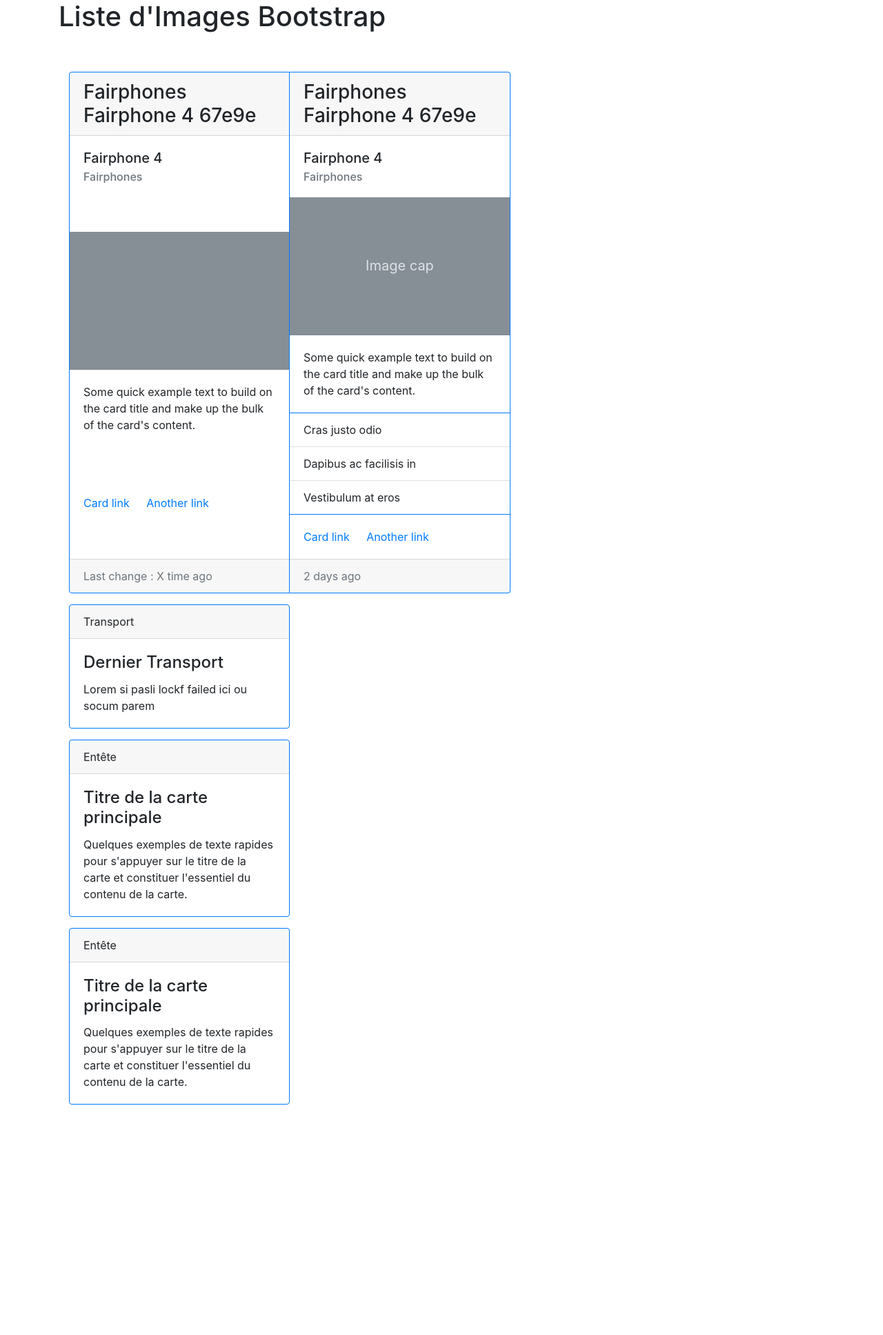
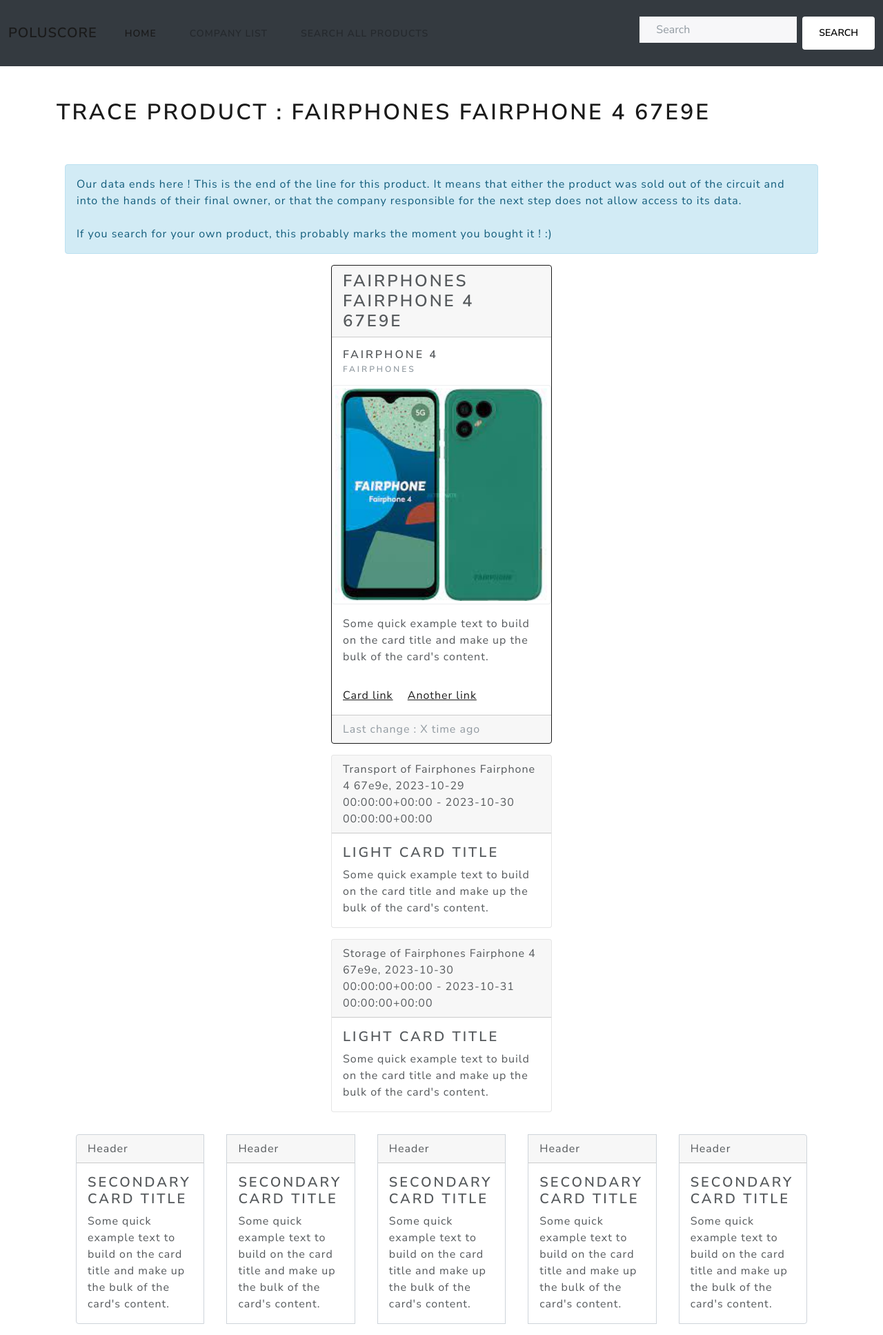
Before and after one commit to NSamper/workshop-i2-ecologie, a Django app: page /viewProduct/67e9ebf0-e5bb-4dd6-acb6-503e01ca37aa in a window 1280 px wide. Shown: the whole page at 69% size. Before the commit the page ends 1601 px from the top, so only its background shows below. Run offline with Django 4.2, Linux system fonts and the light colour scheme; data comes from the database, SQL or seed files in the repository; some libraries are stand-ins or nearby versions.

Commit message:
website+db

```diff
--- a/src/databaseModels/models.py
+++ b/src/databaseModels/models.py
@@ -4,6 +4,7 @@
 from django.db import models
 
 # Possibilities Dicts
+from polymorphic.managers import PolymorphicManager
 from polymorphic.models import PolymorphicModel
 
 TRANSPORT_TYPES = [
@@ -101,7 +102,6 @@
 
     process = models.CharField(choices=PROCESSES, max_length=3)
 
-
     def __str__(self):
         return str(self.process) + ' of ' + str(self.objectItem_input) + " into " + str(self.objectItem_output) \
                + " , " + str(self.date_in) + " - " + str(self.date_out)
@@ -128,10 +128,12 @@
 
 
 class ProductChain(BaseModel):
-    object = models.ForeignKey(to=ObjectItem, on_delete=models.CASCADE, related_name="object")
-    lastStep = models.ForeignKey(to=CompanyModel, on_delete=models.CASCADE, related_name="lastStep", null=True, blank=True)
-    currStep = models.ForeignKey(to=CompanyModel, on_delete=models.CASCADE, related_name="currStep")
-    nextStep = models.ForeignKey(to=CompanyModel, on_delete=models.CASCADE, related_name="nextStep", null=True, blank=True)
+    objectItem = models.ForeignKey(to=ObjectItem, on_delete=models.CASCADE, related_name="object")
+    lastStep = models.ForeignKey(to='self', on_delete=models.CASCADE, related_name="lastStepFK", null=True, blank=True)
+    nextStep = models.ForeignKey(to='self', on_delete=models.CASCADE, related_name="nextStepFK", null=True, blank=True)
+
+    industry_step = models.ForeignKey(to=CompanyModel,on_delete=models.CASCADE, related_name="industry_step", null=True)
+
 
     def __str__(self):
-        return str(self.currStep)
+        return str(self.industry_step)
--- a/src/productExplorer/views.py
+++ b/src/productExplorer/views.py
@@ -17,15 +17,43 @@
 def viewProduct(request, id):
 
     objectItem = ObjectItem.objects.filter(id__exact=id).first()
-    all_mail = ProductChain.objects.filter(object__id__exact=objectItem.id)
 
-    chain = []
-    for mail in all_mail:
-        pass
+    current_node = ProductChain.objects.filter(objectItem__id__exact=objectItem.id)
 
+    first_mail = current_node.exclude(lastStep__objectItem__id__exact=objectItem.id).first()
+    last_mail = current_node.exclude(nextStep__objectItem__id__exact=objectItem.id).first()
+
+    if first_mail is not None and last_mail is not None:
+
+        next_node_objects = ProductChain.objects.filter(nextStep__id__exact=first_mail.id)
+        last_node_objects = ProductChain.objects.filter(lastStep__id__exact=last_mail.id)
+
+        chain = []
+        i = 1
+        done = False
+
+        chain.append(first_mail)
+
+        while not done:
+            next_mail = current_node.get(pk=chain[-1].nextStep.id)
+
+            if next_mail.id == last_mail.id:
+                done = True
+
+            chain.append(current_node.get(pk=chain[-1].nextStep.id))
+            i += 1
+
+    else:
+        chain = None
+        next_node_objects = None
+        last_node_objects = None
+
+    print(chain)
     context = {
         "objectItem": objectItem,
-        "chains": all_mail,
+        "chain": chain,
+        "next_nodes": list(next_node_objects),
+        "last_nodes": list(last_node_objects)
     }
 
     return render(request, 'productChain.html', context=context)
--- a/src/templates/productChain.html
+++ b/src/templates/productChain.html
@@ -5,25 +5,70 @@
     <meta charset="UTF-8">
     <meta name="viewport" content="width=device-width, initial-scale=1.0">
     <title>Liste des Composants</title>
-    <link rel="stylesheet" href="https://maxcdn.bootstrapcdn.com/bootstrap/4.5.2/css/bootstrap.min.css">
+    <link rel="stylesheet" href="https://maxcdn.bootstrapcdn.com/bootstrap/4.5.2/css/bootstrap.css">
+    <link href="
+https://cdn.jsdelivr.net/npm/bootswatch@5.3.2/dist/lux/bootstrap.min.css
+" rel="stylesheet">
 </head>
 <body>
+<nav class="navbar navbar-expand-lg bg-dark" data-bs-theme="dark">
+    <div class="container-fluid">
+        <a class="navbar-brand" href="#"> Poluscore </a>
+        <button class="navbar-toggler" type="button" data-bs-toggle="collapse" data-bs-target="#navbarColor02" aria-controls="navbarColor02" aria-expanded="false" aria-label="Toggle navigation">
+            <span class="navbar-toggler-icon"></span>
+        </button>
+        <div class="collapse navbar-collapse" id="navbarColor02">
+            <ul class="navbar-nav me-auto">
+                <li class="nav-item">
+                    <a class="nav-link active" href="#">Home
+                        <span class="visually-hidden">(current)</span>
+                    </a>
+                </li>
+                <li class="nav-item">
+                    <a class="nav-link" href="#">Company list</a>
+                </li>
+                <li class="nav-item">
+                    <a class="nav-link" href="#">Search all products</a>
+                </li>
+            </ul>
+            <form class="d-flex">
+                <input class="form-control me-sm-2" type="search" placeholder="Search">
+                <button class="btn btn-secondary my-2 my-sm-0" type="submit">Search</button>
+            </form>
+        </div>
+    </div>
+</nav>
+
+<br><br>
 <div class="container">
-    <h1>Liste d'Images Bootstrap</h1>
+    <h1>Trace product : {{ objectItem }}</h1>
     <br><br>
 
+    {% if last_nodes %}
         <div class="container">
-        <div class="card-group">
+
+        </div>
+    {% else %}
+        <div class="container">
+            <div class="alert alert-info">
+                <strong> Our data ends here ! </strong> This is the end of the line for this product.
+                It means that either the product was sold out of the circuit and into the hands of their final owner,
+                or that the company responsible for the next step does not allow access to its data. <br> <br>
+                <strong> If you search for your own product, this probably marks the moment you bought it ! :)</strong>
+            </div>
+        </div>
+    {% endif %}
     <!-- Main Object of page -->
+
+    <div class="container d-flex justify-content-center">
         <div class="card border-primary mb-3" style="max-width: 20rem;">
             <h3 class="card-header"> {{ objectItem }}</h3>
             <div class="card-body">
                 <h5 class="card-title"> {{ objectItem.brand }}</h5>
                 <h6 class="card-subtitle text-muted"> {{ objectItem.supplier }}</h6>
             </div>
-            <svg xmlns="{% static 'productExplorer/phone-mobile.jpg' %}" class="d-block user-select-none" width="100%" height="200" aria-label="" focusable="false" role="img" preserveAspectRatio="xMidYMid slice" viewBox="0 0 318 180" style="font-size:1.125rem;text-anchor:middle">
-                <rect width="100%" height="100%" fill="#868e96"></rect>
-            </svg>
+            <img src="{% static 'productExplorer/phone-mobile.jpg' %}" alt="phone-mobile" class="img-thumbnail" width="100%" height="200" onclick="navigateTo('viewProduct')">
+
             <div class="card-body">
                 <p class="card-text">Some quick example text to build on the card title and make up the bulk of the card's content.</p>
             </div>
@@ -35,62 +80,53 @@
                 Last change : X time ago
             </div>
         </div>
+    </div>
+    <!-- End of Main Object of page -->
 
-        <div class="card border-primary mb-3" style="max-width: 20rem;">
-            <h3 class="card-header"> {{ objectItem }}</h3>
+
+    <!-- Start of main chain -->
+    <div class="container d-flex justify-content-center">
+        <div>
+            {% for step in chain %}
+                <div class="card bg-light mb-3" style="max-width: 20rem;">
+
+                    <div class="card-header">{{ step }}</div>
                     <div class="card-body">
-                <h5 class="card-title"> {{ objectItem.brand }}</h5>
-                <h6 class="card-subtitle text-muted"> {{ objectItem.supplier }}</h6>
-            </div>
-            <svg xmlns="http://www.w3.org/2000/svg" class="d-block user-select-none" width="100%" height="200" aria-label="Placeholder: Image cap" focusable="false" role="img" preserveAspectRatio="xMidYMid slice" viewBox="0 0 318 180" style="font-size:1.125rem;text-anchor:middle">
-                <rect width="100%" height="100%" fill="#868e96"></rect>
-                <text x="50%" y="50%" fill="#dee2e6" dy=".3em">Image cap</text>
-            </svg>
-            <div class="card-body">
+                        <h4 class="card-title">Light card title</h4>
                         <p class="card-text">Some quick example text to build on the card title and make up the bulk of the card's content.</p>
                     </div>
-            <ul class="list-group list-group-flush">
-                <li class="list-group-item">Cras justo odio</li>
-                <li class="list-group-item">Dapibus ac facilisis in</li>
-                <li class="list-group-item">Vestibulum at eros</li>
-            </ul>
-            <div class="card-body">
-                <a href="#" class="card-link">Card link</a>
-                <a href="#" class="card-link">Another link</a>
                 </div>
-            <div class="card-footer text-muted">
-                2 days ago
-            </div>
+            {% endfor %}
         </div>
     </div>
 
-        <!-- End of Main Object of page -->
-<!--Debut de la boucle-->
-        <div class="card border-primary mb-3" style="max-width: 20rem;">
-            <div class="card-header"><font style="vertical-align: inherit;"><font style="vertical-align: inherit;">Transport</font></font></div>
+    <!-- End of main chain -->
+
+
+    <!-- Start of next_nodes -->
+    {% if next_nodes %}
+        <div class="container card-group">
+            {% for node in next_nodes %}
+                <div class="card border-secondary" style="max-width: 20rem; margin: 1rem">
+                    <div class="card-header">Header</div>
                     <div class="card-body">
-                <h4 class="card-title"><font style="vertical-align: inherit;"><font style="vertical-align: inherit;">Dernier Transport</font></font></h4>
-                <p class="card-text"><font style="vertical-align: inherit;"><font style="vertical-align: inherit;">Lorem si pasli lockf failed ici ou socum parem</font></font></p>
+                        <h4 class="card-title">Secondary card title</h4>
+                        <p class="card-text">Some quick example text to build on the card title and make up the bulk of the card's content.</p>
                     </div>
                 </div>
-<!--fin de la boucle-->
-        <div class="card border-primary mb-3" style="max-width: 20rem;">
-            <div class="card-header"><font style="vertical-align: inherit;"><font style="vertical-align: inherit;">Entête</font></font></div>
-            <div class="card-body">
-                <h4 class="card-title"><font style="vertical-align: inherit;"><font style="vertical-align: inherit;">Titre de la carte principale</font></font></h4>
-                <p class="card-text"><font style="vertical-align: inherit;"><font style="vertical-align: inherit;">Quelques exemples de texte rapides pour s'appuyer sur le titre de la carte et constituer l'essentiel du contenu de la carte.</font></font></p>
+            {% endfor %}
+        </div>
+    {% else %}
+        <div class="container">
+            <div class="alert alert-info">
+                <strong> Our data ends here ! </strong> This is the ealier we can start to trace this product.
+                This either means that you are seeing the earliest time those material have been in the circuit, or
+                that we cannot get earlier data.
             </div>
         </div>
-        <div class="card border-primary mb-3" style="max-width: 20rem;">
-            <div class="card-header"><font style="vertical-align: inherit;"><font style="vertical-align: inherit;">Entête</font></font></div>
-            <div class="card-body">
-                <h4 class="card-title"><font style="vertical-align: inherit;"><font style="vertical-align: inherit;">Titre de la carte principale</font></font></h4>
-                <p class="card-text"><font style="vertical-align: inherit;"><font style="vertical-align: inherit;">Quelques exemples de texte rapides pour s'appuyer sur le titre de la carte et constituer l'essentiel du contenu de la carte.</font></font></p>
-            </div>
-        </div>
+    {% endif %}
+    <!-- end of next_nodes -->
 
-
-    </div>
 
 </div>
 
```
Also changed, not shown: src/databaseModels/migrations/0004_productchain_industry_step_and_more.py (added), src/databaseModels/migrations/0005_rename_object_productchain_objectitem.py (added), src/databaseModels/migrations/0006_remove_productchain_currstep.py (added), src/db.sqlite3, src/productExplorer/static/productExplorer/phone-mobile.jpg. Lines whose indentation alone changed are shown as unchanged.
